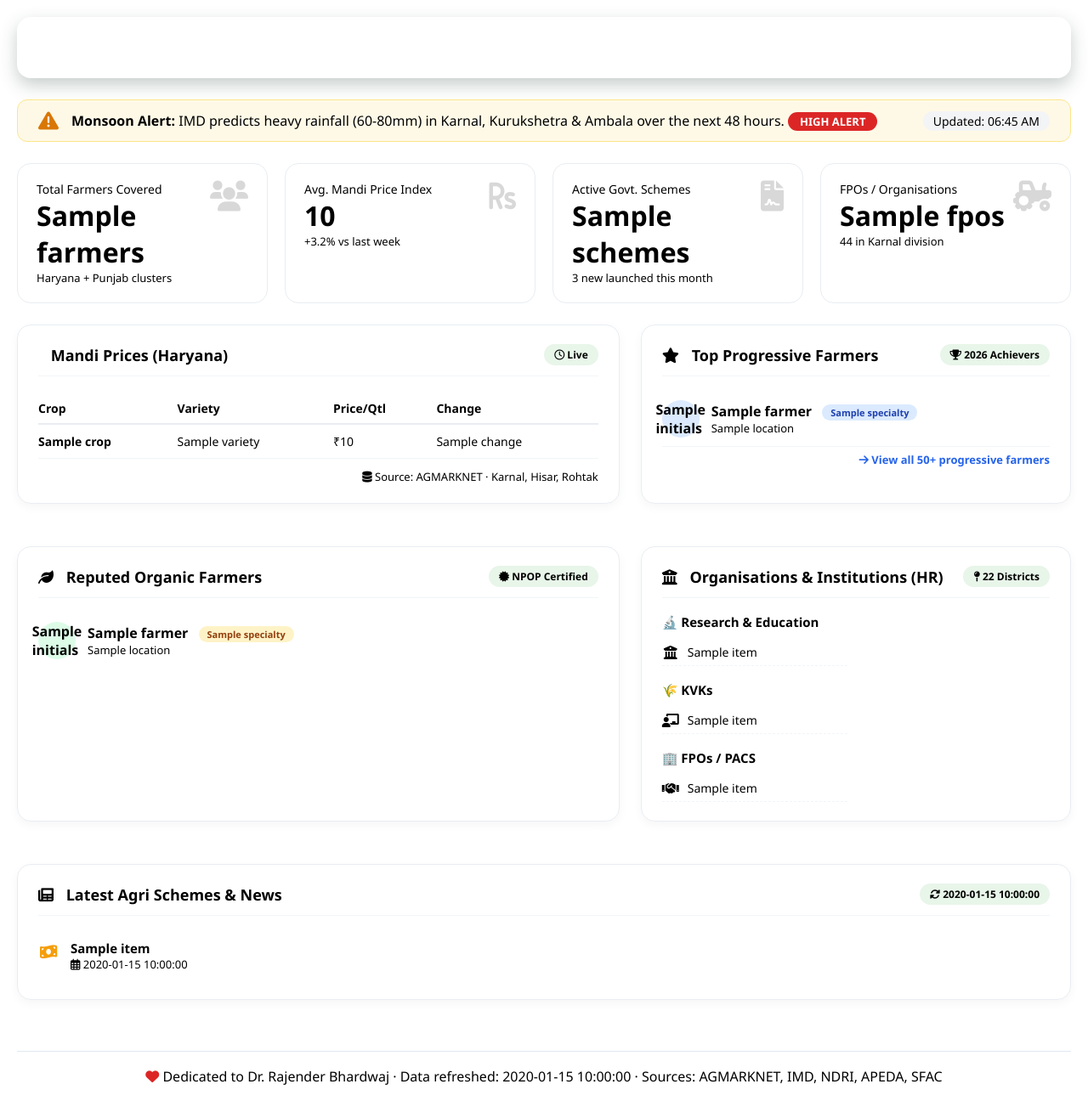
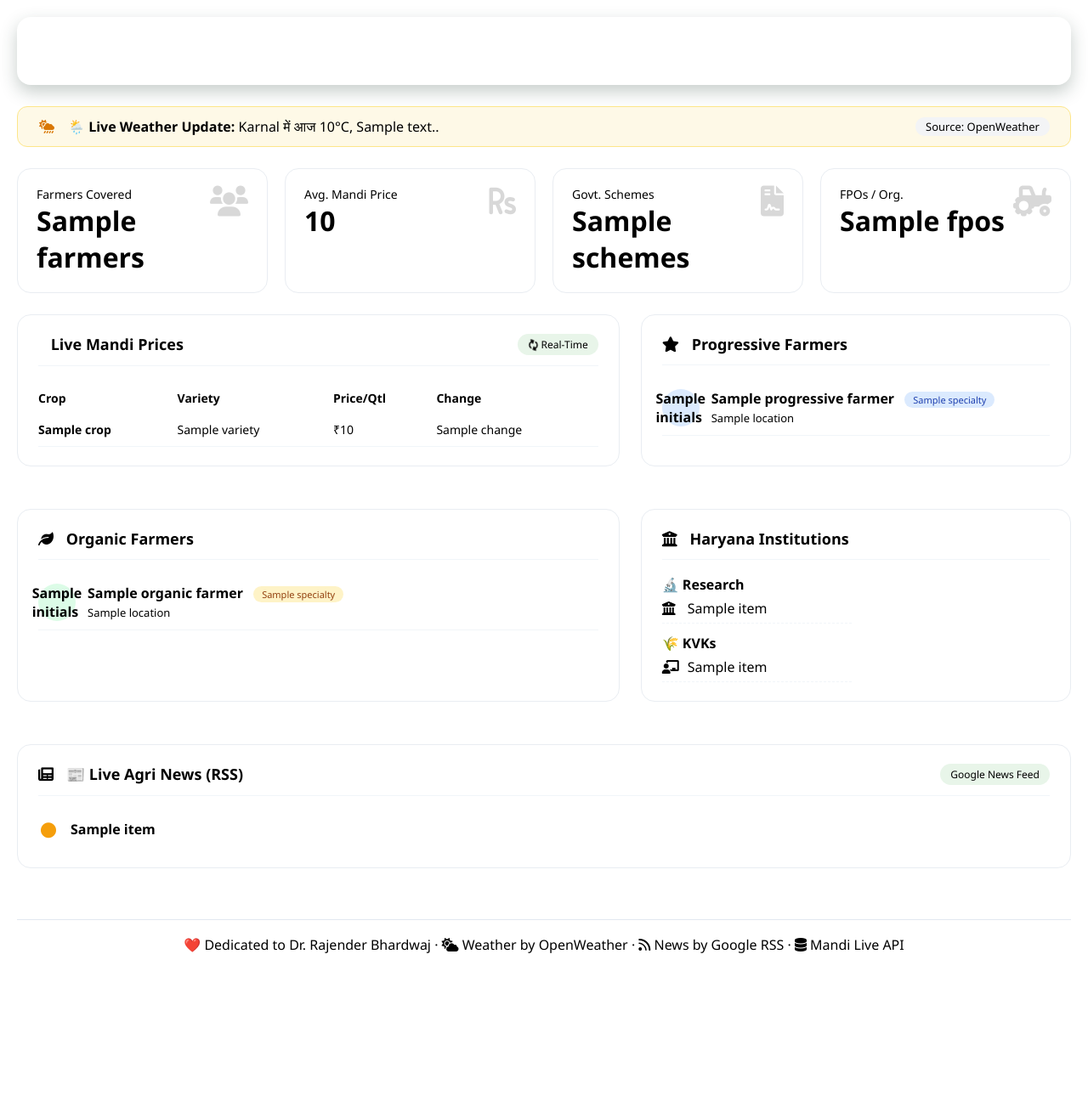
Before and after one commit to ahuman11/dr-rajender-bhardwaj, a Python web app: template templates/index.html in a window 1280 px wide. Shown: the whole page at 85% size. After the commit the page ends 1122 px from the top, so only its background shows below. Run offline with Jinja, Linux system fonts and the light colour scheme; the template is opened without the code that fills it: most values are stand-ins (such as "Sample title", 1, 10 or a date in 2020).

Commit message:
Added live weather, RSS news, dynamic KPI, and data folder with JSON files

```diff
--- /dev/null
+++ b/data/institutions.json.txt
@@ -0,0 +1,5 @@
+{
+    "Research": ["HAU Hisar (Asia's biggest)", "NDRI Karnal (NIRF #2)", "Maharana Pratap Hort. Uni.", "CSSRI Karnal"],
+    "KVKs": ["KVK Karnal", "KVK Hisar", "KVK Rohtak", "KVK Sirsa"],
+    "FPOs": ["Satnali Organic FPC, Bhiwani", "Progressive Farmers FPC, Sonipat", "Jhorar FPC, Sirsa", "Badli FPC, Jhajjar"]
+}
--- /dev/null
+++ b/data/organic_farmers.json.txt
@@ -0,0 +1,6 @@
+[
+    {"name": "Jitender Mann & Sarla", "location": "Haryana", "specialty": "Moringa", "initials": "JM"},
+    {"name": "Omveer", "location": "Palwal, Haryana", "specialty": "Dairy+Organic", "initials": "OV"},
+    {"name": "Gurdeep Singh", "location": "Nagoki, Sirsa", "specialty": "Turmeric", "initials": "GS"},
+    {"name": "Radheyshyam Parihar", "location": "Agar Malwa, MP", "specialty": "Multi-crop", "initials": "RP"}
+]
--- /dev/null
+++ b/data/progressive_farmers.json.txt
@@ -0,0 +1,6 @@
+[
+    {"name": "Khema Ram Choudhary", "location": "Jaipur, Rajasthan", "specialty": "Hydroponics", "initials": "KC"},
+    {"name": "Vinod Kumar", "location": "Karnal, Haryana", "specialty": "Dairy+Agri", "initials": "VK"},
+    {"name": "Dharampal Kala", "location": "Chiri, Rohtak", "specialty": "Aquapreneur", "initials": "DK"},
+    {"name": "Soniya Jain", "location": "Rajasthan", "specialty": "Integrated Farming", "initials": "SJ"}
+]
--- a/requirements.txt
+++ b/requirements.txt
@@ -2,3 +2,5 @@
 uvicorn
 jinja2
 requests
+feedparser
+python-dotenv
--- a/templates/index.html
+++ b/templates/index.html
@@ -20,228 +20,146 @@
         * { margin:0; padding:0; box-sizing:border-box; font-family: 'Segoe UI', Roboto, sans-serif; }
         body { background: var(--bg); padding:20px; color: var(--text-dark); }
 
-        /* Navbar */
         .navbar { background: linear-gradient(135deg, var(--primary), var(--secondary)); color:white; padding:16px 30px; border-radius:16px; display:flex; justify-content:space-between; align-items:center; flex-wrap:wrap; margin-bottom:25px; box-shadow: 0 8px 20px rgba(30,58,47,0.25); }
         .logo h1 { font-size:26px; font-weight:700; }
         .logo h1 i { color: var(--accent); margin-right:10px; }
-        .date-badge { background:rgba(255,255,255,0.15); padding:8px 20px; border-radius:40px; font-weight:600; border:1px solid rgba(255,255,255,0.1); }
+        .date-badge { background:rgba(255,255,255,0.15); padding:8px 20px; border-radius:40px; font-weight:600; border:1px solid rgba(255,255,255,0.1); display:flex; align-items:center; gap:15px; }
+        .weather-box { display:flex; align-items:center; gap:8px; background:rgba(255,255,255,0.1); padding:4px 14px; border-radius:40px; }
 
-        /* Alert */
         .alert-banner { background:#fef9e7; border-left:6px solid #f59e0b; padding:12px 24px; border-radius:12px; margin-bottom:25px; display:flex; align-items:center; gap:15px; flex-wrap:wrap; border:1px solid #fde68a; }
-        .alert-banner i { color:#d97706; font-size:24px; }
 
-        /* Cards */
-        .card { background: var(--card-bg); border-radius:16px; padding:22px 24px; margin-bottom:25px; box-shadow:0 4px 12px rgba(0,0,0,0.04); border:1px solid #e9edf2; }
-        .card-header { display:flex; justify-content:space-between; align-items:center; border-bottom:1px solid #f1f5f9; padding-bottom:12px; margin-bottom:18px; }
+        .kpi-grid { display:grid; grid-template-columns:repeat(auto-fit, minmax(200px,1fr)); gap:20px; margin-bottom:25px; }
+        .kpi-card { background:white; padding:20px 22px; border-radius:16px; border:1px solid #e9edf2; }
+        .kpi-card .value { font-size:32px; font-weight:700; color:var(--text-dark); }
+        .kpi-card .label { font-size:14px; font-weight:500; color:var(--text-light); }
+        .kpi-card .icon { float:right; font-size:36px; opacity:0.15; color:var(--primary); }
+
+        .card { background: var(--card-bg); border-radius:16px; padding:22px 24px; margin-bottom:25px; border:1px solid #e9edf2; }
+        .card-header { display:flex; justify-content:space-between; border-bottom:1px solid #f1f5f9; padding-bottom:12px; margin-bottom:18px; }
         .card-header h3 { font-size:18px; font-weight:600; }
         .card-header h3 i { color: var(--secondary); margin-right:10px; }
-        .card-header .tag { background:#e8f5e9; color:var(--primary); font-size:12px; font-weight:600; padding:4px 12px; border-radius:30px; }
+        .card-header .tag { background:#e8f5e9; color:var(--primary); font-size:12px; padding:4px 12px; border-radius:30px; }
 
-        /* KPI Grid */
-        .kpi-grid { display:grid; grid-template-columns:repeat(auto-fit, minmax(200px,1fr)); gap:20px; margin-bottom:25px; }
-        .kpi-card { background:white; padding:20px 22px; border-radius:16px; border:1px solid #e9edf2; }
-        .kpi-card .label { font-size:14px; font-weight:500; color:var(--text-light); }
-        .kpi-card .value { font-size:32px; font-weight:700; color:var(--text-dark); }
-        .kpi-card .icon { float:right; font-size:36px; opacity:0.15; color:var(--primary); }
-
-        /* Tables */
         table { width:100%; border-collapse:collapse; font-size:14px; }
-        th { text-align:left; padding:10px 6px 8px 0; color:var(--text-light); border-bottom:2px solid #e9edf2; }
+        th { text-align:left; padding:10px 6px 8px 0; color:var(--text-light); }
         td { padding:10px 6px 10px 0; border-bottom:1px solid #f1f5f9; }
         .price-up { color:var(--success); font-weight:600; }
         .price-down { color:var(--danger); font-weight:600; }
 
-        /* Farmer Lists */
         .farmer-item { display:flex; align-items:center; gap:14px; padding:10px 0; border-bottom:1px solid #f1f5f9; }
-        .farmer-item:last-child { border-bottom:0; }
-        .farmer-avatar { width:44px; height:44px; background:#dbeafe; border-radius:50%; display:flex; align-items:center; justify-content:center; font-weight:700; flex-shrink:0; color:var(--primary); }
-        .farmer-info .name { font-weight:600; color:var(--text-dark); }
-        .farmer-info .details { font-size:13px; color:var(--text-light); }
-        .badge-prog { background:#dbeafe; color:#1e40af; font-size:11px; font-weight:600; padding:2px 10px; border-radius:30px; margin-left:8px; }
-        .badge-org { background:#fef3c7; color:#92400e; font-size:11px; font-weight:600; padding:2px 10px; border-radius:30px; margin-left:8px; }
+        .farmer-avatar { width:44px; height:44px; background:#dbeafe; border-radius:50%; display:flex; align-items:center; justify-content:center; font-weight:700; flex-shrink:0; }
+        .badge-prog { background:#dbeafe; color:#1e40af; font-size:11px; padding:2px 10px; border-radius:30px; margin-left:8px; }
+        .badge-org { background:#fef3c7; color:#92400e; font-size:11px; padding:2px 10px; border-radius:30px; margin-left:8px; }
 
-        /* Institutions */
-        .org-grid { display:grid; grid-template-columns:1fr 1fr; gap:10px 20px; }
+        .org-grid { display:grid; grid-template-columns:1fr 1fr; gap:10px; }
         .org-item { display:flex; align-items:center; gap:10px; padding:6px 0; border-bottom:1px dashed #f1f5f9; }
-        .org-item i { color:var(--secondary); width:20px; text-align:center; }
+        .org-item i { color:var(--secondary); width:20px; }
 
-        /* News */
         .news-item { display:flex; gap:14px; padding:10px 0; border-bottom:1px solid #f1f5f9; }
         .news-item:last-child { border-bottom:0; }
-        .news-icon { color:#f59e0b; font-size:18px; margin-top:2px; width:24px; text-align:center; }
-        .news-content .title { font-weight:600; font-size:15px; color:var(--text-dark); }
-        .news-content .meta { font-size:13px; color:var(--text-light); }
+        .news-icon { color:#f59e0b; font-size:18px; width:24px; text-align:center; }
 
         .row { display:grid; grid-template-columns:1.4fr 1fr; gap:25px; margin-bottom:25px; }
         .row-full { grid-template-columns:1fr; }
-
         .footer { text-align:center; margin-top:35px; padding:18px; color:var(--text-light); border-top:1px solid #e2e8f0; }
 
         @media (max-width:900px) { .row { grid-template-columns:1fr; } .navbar { flex-direction:column; text-align:center; } .org-grid { grid-template-columns:1fr; } }
-        @media (max-width:500px) { .kpi-grid { grid-template-columns:1fr 1fr; } }
     </style>
 </head>
 <body>
 
-    <!-- ====== NAVBAR ====== -->
     <div class="navbar">
         <div class="logo"><h1><i class="fas fa-seedling"></i> {{ title }}</h1></div>
-        <div class="date-badge"><i class="fas fa-calendar-alt"></i> {{ today }}</div>
-    </div>
-
-    <!-- ====== ALERT ====== -->
-    <div class="alert-banner">
-        <i class="fas fa-exclamation-triangle"></i>
-        <div><strong>Monsoon Alert:</strong> IMD predicts heavy rainfall (60-80mm) in Karnal, Kurukshetra & Ambala over the next 48 hours. <span style="background:#dc2626; color:white; padding:2px 14px; border-radius:30px; font-size:13px; font-weight:700;">HIGH ALERT</span></div>
-        <div style="margin-left:auto; font-size:14px; background:#f3f4f6; padding:2px 12px; border-radius:30px;">Updated: 06:45 AM</div>
-    </div>
-
-    <!-- ====== KPI CARDS ====== -->
-    <div class="kpi-grid">
-        <div class="kpi-card">
-            <i class="fas fa-users icon"></i>
-            <div class="label">Total Farmers Covered</div>
-            <div class="value">{{ kpi.farmers }}</div>
-            <div class="sub" style="font-size:13px; color:var(--text-light);">Haryana + Punjab clusters</div>
-        </div>
-        <div class="kpi-card">
-            <i class="fas fa-rupee-sign icon"></i>
-            <div class="label">Avg. Mandi Price Index</div>
-            <div class="value">{{ kpi.avg_price }}</div>
-            <div class="sub" style="font-size:13px; color:var(--text-light);">+3.2% vs last week</div>
-        </div>
-        <div class="kpi-card">
-            <i class="fas fa-file-contract icon"></i>
-            <div class="label">Active Govt. Schemes</div>
-            <div class="value">{{ kpi.schemes }}</div>
-            <div class="sub" style="font-size:13px; color:var(--text-light);">3 new launched this month</div>
-        </div>
-        <div class="kpi-card">
-            <i class="fas fa-tractor icon"></i>
-            <div class="label">FPOs / Organisations</div>
-            <div class="value">{{ kpi.fpos }}</div>
-            <div class="sub" style="font-size:13px; color:var(--text-light);">44 in Karnal division</div>
-        </div>
-    </div>
-
-    <!-- ====== ROW 1: MANDI + PROGRESSIVE FARMERS ====== -->
-    <div class="row">
-        <div class="card">
-            <div class="card-header">
-                <h3><i class="fas fa-chart-simple"></i> Mandi Prices (Haryana)</h3>
-                <span class="tag"><i class="far fa-clock"></i> Live</span>
-            </div>
-            <table>
-                <thead><tr><th>Crop</th><th>Variety</th><th>Price/Qtl</th><th>Change</th></tr></thead>
-                <tbody>
-                    {% for item in prices %}
-                    <tr>
-                        <td class="crop-name"><strong>{{ item.crop }}</strong></td>
-                        <td>{{ item.variety }}</td>
-                        <td>₹{{ item.price }}</td>
-                        <td class="{% if '+' in item.change %}price-up{% elif '-' in item.change %}price-down{% endif %}">
-                            {% if '+' in item.change %}<i class="fas fa-arrow-up"></i> {% elif '-' in item.change %}<i class="fas fa-arrow-down"></i> {% endif %}{{ item.change }}
-                        </td>
-                    </tr>
-                    {% endfor %}
-                </tbody>
-            </table>
-            <div style="margin-top:12px; font-size:13px; color:var(--text-light); text-align:right;">
-                <i class="fas fa-database"></i> Source: AGMARKNET · Karnal, Hisar, Rohtak
-            </div>
-        </div>
-
-        <div class="card">
-            <div class="card-header">
-                <h3><i class="fas fa-star"></i> Top Progressive Farmers</h3>
-                <span class="tag"><i class="fas fa-trophy"></i> 2026 Achievers</span>
-            </div>
-            {% for farmer in progressive_farmers %}
-            <div class="farmer-item">
-                <div class="farmer-avatar">{{ farmer.initials }}</div>
-                <div class="farmer-info">
-                    <div class="name">{{ farmer.name }} <span class="badge-prog">{{ farmer.specialty }}</span></div>
-                    <div class="details">{{ farmer.location }}</div>
-                </div>
-            </div>
-            {% endfor %}
-            <div style="margin-top:6px; font-size:13px; color:#2563eb; text-align:right;">
-                <i class="fas fa-arrow-right"></i> <a href="#" style="text-decoration:none; color:var(--primary); font-weight:600;">View all 50+ progressive farmers</a>
+        <div class="date-badge">
+            <i class="fas fa-calendar-alt"></i> {{ today }}
+            <div class="weather-box">
+                <i class="fas {{ weather.icon }}"></i>
+                {{ weather.temp }}°C · {{ weather.desc }}
             </div>
         </div>
     </div>
 
-    <!-- ====== ROW 2: ORGANIC FARMERS + INSTITUTIONS ====== -->
+    <div class="alert-banner">
+        <i class="fas fa-cloud-sun-rain" style="color:#d97706;"></i>
+        <div><strong>🌦️ Live Weather Update:</strong> Karnal में आज {{ weather.temp }}°C, {{ weather.desc }}.</div>
+        <div style="margin-left:auto; font-size:13px; background:#f3f4f6; padding:2px 12px; border-radius:30px;">Source: OpenWeather</div>
+    </div>
+
+    <!-- KPI Cards -->
+    <div class="kpi-grid">
+        <div class="kpi-card"><i class="fas fa-users icon"></i><div class="label">Farmers Covered</div><div class="value">{{ kpi.farmers }}</div></div>
+        <div class="kpi-card"><i class="fas fa-rupee-sign icon"></i><div class="label">Avg. Mandi Price</div><div class="value">{{ kpi.avg_price }}</div></div>
+        <div class="kpi-card"><i class="fas fa-file-contract icon"></i><div class="label">Govt. Schemes</div><div class="value">{{ kpi.schemes }}</div></div>
+        <div class="kpi-card"><i class="fas fa-tractor icon"></i><div class="label">FPOs / Org.</div><div class="value">{{ kpi.fpos }}</div></div>
+    </div>
+
+    <!-- Row 1: Mandi + Progressive -->
     <div class="row">
         <div class="card">
-            <div class="card-header">
-                <h3><i class="fas fa-leaf"></i> Reputed Organic Farmers</h3>
-                <span class="tag"><i class="fas fa-certificate"></i> NPOP Certified</span>
+            <div class="card-header"><h3><i class="fas fa-chart-simple"></i> Live Mandi Prices</h3><span class="tag"><i class="fas fa-sync-alt fa-spin"></i> Real-Time</span></div>
+            <table>
+                <tr><th>Crop</th><th>Variety</th><th>Price/Qtl</th><th>Change</th></tr>
+                {% for item in prices %}
+                <tr>
+                    <td><strong>{{ item.crop }}</strong></td>
+                    <td>{{ item.variety }}</td>
+                    <td>₹{{ item.price }}</td>
+                    <td class="{% if '+' in item.change %}price-up{% elif '-' in item.change %}price-down{% endif %}">{{ item.change }}</td>
+                </tr>
+                {% endfor %}
+            </table>
         </div>
-            {% for farmer in organic_farmers %}
+        <div class="card">
+            <div class="card-header"><h3><i class="fas fa-star"></i> Progressive Farmers</h3></div>
+            {% for f in progressive_farmers %}
             <div class="farmer-item">
-                <div class="farmer-avatar" style="background:#dcfce7;">{{ farmer.initials }}</div>
-                <div class="farmer-info">
-                    <div class="name">{{ farmer.name }} <span class="badge-org">{{ farmer.specialty }}</span></div>
-                    <div class="details">{{ farmer.location }}</div>
-                </div>
+                <div class="farmer-avatar">{{ f.initials }}</div>
+                <div><strong>{{ f.name }}</strong> <span class="badge-prog">{{ f.specialty }}</span><br><span style="font-size:13px; color:var(--text-light);">{{ f.location }}</span></div>
             </div>
             {% endfor %}
         </div>
+    </div>
 
+    <!-- Row 2: Organic + Institutions -->
+    <div class="row">
         <div class="card">
-            <div class="card-header">
-                <h3><i class="fas fa-university"></i> Organisations & Institutions (HR)</h3>
-                <span class="tag"><i class="fas fa-map-pin"></i> 22 Districts</span>
+            <div class="card-header"><h3><i class="fas fa-leaf"></i> Organic Farmers</h3></div>
+            {% for f in organic_farmers %}
+            <div class="farmer-item">
+                <div class="farmer-avatar" style="background:#dcfce7;">{{ f.initials }}</div>
+                <div><strong>{{ f.name }}</strong> <span class="badge-org">{{ f.specialty }}</span><br><span style="font-size:13px; color:var(--text-light);">{{ f.location }}</span></div>
             </div>
-            <div style="display:flex; flex-direction:column; gap:6px;">
-                <div style="font-weight:700; font-size:15px; color:var(--primary); margin-bottom:4px;">🔬 Research & Education</div>
-                <div class="org-grid">
-                    {% for item in institutions.Research %}
-                    <div class="org-item"><i class="fas fa-university"></i><span style="font-size:14px; font-weight:500;">{{ item }}</span></div>
             {% endfor %}
         </div>
-                <div style="font-weight:700; font-size:15px; color:var(--primary); margin:12px 0 4px;">🌾 KVKs</div>
+        <div class="card">
+            <div class="card-header"><h3><i class="fas fa-university"></i> Haryana Institutions</h3></div>
+            <div style="font-weight:700; color:var(--primary);">🔬 Research</div>
             <div class="org-grid">
-                    {% for item in institutions.KVKs %}
-                    <div class="org-item"><i class="fas fa-chalkboard-teacher"></i><span style="font-size:14px; font-weight:500;">{{ item }}</span></div>
-                    {% endfor %}
+                {% for item in institutions.Research %}<div class="org-item"><i class="fas fa-university"></i>{{ item }}</div>{% endfor %}
             </div>
-                <div style="font-weight:700; font-size:15px; color:var(--primary); margin:12px 0 4px;">🏢 FPOs / PACS</div>
+            <div style="font-weight:700; color:var(--primary); margin-top:12px;">🌾 KVKs</div>
             <div class="org-grid">
-                    {% for item in institutions.FPOs %}
-                    <div class="org-item"><i class="fas fa-handshake"></i><span style="font-size:14px; font-weight:500;">{{ item }}</span></div>
-                    {% endfor %}
-                </div>
+                {% for item in institutions.KVKs %}<div class="org-item"><i class="fas fa-chalkboard-teacher"></i>{{ item }}</div>{% endfor %}
             </div>
         </div>
     </div>
 
-    <!-- ====== ROW 3: NEWS ====== -->
+    <!-- Row 3: Live News -->
     <div class="row row-full">
         <div class="card">
-            <div class="card-header">
-                <h3><i class="fas fa-newspaper"></i> Latest Agri Schemes & News</h3>
-                <span class="tag"><i class="fas fa-sync-alt"></i> {{ today }}</span>
-            </div>
-            <div style="display:grid; grid-template-columns:1fr 1fr; gap:10px 40px;">
+            <div class="card-header"><h3><i class="fas fa-newspaper"></i> 📰 Live Agri News (RSS)</h3><span class="tag">Google News Feed</span></div>
             {% for item in news %}
             <div class="news-item">
-                    <div class="news-icon"><i class="fas fa-money-bill-wave"></i></div>
-                    <div class="news-content">
-                        <div class="title">{{ item }}</div>
-                        <div class="meta"><i class="far fa-calendar-alt"></i> {{ today }}</div>
-                    </div>
+                <div class="news-icon"><i class="fas fa-circle"></i></div>
+                <div><strong>{{ item }}</strong></div>
             </div>
             {% endfor %}
         </div>
     </div>
-    </div>
 
-    <!-- ====== FOOTER ====== -->
     <div class="footer">
-        <i class="fas fa-heart" style="color:#dc2626;"></i> Dedicated to Dr. Rajender Bhardwaj ·
-        Data refreshed: {{ today }} · Sources: AGMARKNET, IMD, NDRI, APEDA, SFAC
+        ❤️ Dedicated to Dr. Rajender Bhardwaj · <i class="fas fa-cloud-sun"></i> Weather by OpenWeather ·
+        <i class="fas fa-rss"></i> News by Google RSS · <i class="fas fa-database"></i> Mandi Live API
     </div>
 
 </body>
```
Also changed, not shown: app.py (+95 -54 lines), data/news_fallback.json.txt (added), 1 other file. Lines whose indentation alone changed are shown as unchanged.
